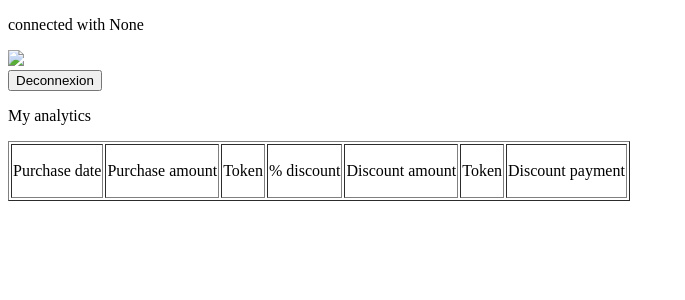
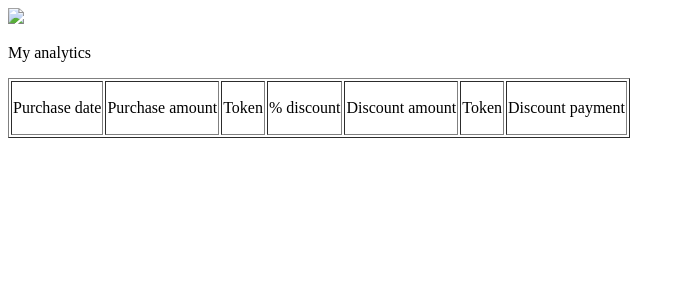
Before and after one commit to TalaoDAO/analytics, a Flask app: page /analytics/0 in a window 1280 px wide. Shown: the top 300 px of the page, without its empty margins (0-685 px from the left). Run offline with Flask 2, Linux system fonts and the light colour scheme; data comes from the database, SQL or seed files in the repository; parts of the project's set-up code (start-up, migrations or seed data) failed here and were passed over.

Commit message:
update home screen

```diff
--- a/templates/home.html
+++ b/templates/home.html
@@ -6,14 +6,14 @@
    </head>
    <body>
 
-      <p id="connected">connected with {{addressTezos}}</p>
+    <!--  <p id="connected">connected with {{addressTezos}}</p> -->
       <div id="logo">
       <img  src="../analytics/static/logo">
    </div>
       <input  class="button" id="vouchers" type="button" onclick="location.href='/analytics/usersvouchers';" value="Vouchers" {{usersWVouchers}}=""/>
 
 
-      <input  class="button" id="logout" type="button" onclick="location.href='/analytics/logout';" value="Deconnexion" />
+   <!--   <input  class="button" id="logout" type="button" onclick="location.href='/analytics/logout';" value="Deconnexion" /> -->
       <p id="myAnalytics">My analytics</p>
       <div class="table">
       <table class="analyticsTable" border=1>
--- a/txTracker/cashBackSenderMain.py
+++ b/txTracker/cashBackSenderMain.py
@@ -47,6 +47,7 @@ def sendUNO(amount,address):
     print("sent "+str(amount)+" UNO to "+address)
     sys.stdout.flush()
     balance=operationsVisualizerMain.getBalanceUNO(publicKey)
+    print("balance = ", balance)
     sys.stdout.flush()
     if(balance<50):
         mailSender.sendAlert("LLess than 50 UNO on payements address","Only "+str(balance)+" left.")
--- a/txTracker/mailSender.py
+++ b/txTracker/mailSender.py
@@ -5,7 +5,7 @@ headers = {
  	'content-type': "application/json"
  	}
 def sendAlert(objet,alert):
-    payload = "{\"from\":{\"email\":\"achillerondo@pepisandbox.com\",\"name\":\"Talao Analytics Alerts\"},\"subject\":\""+objet+"\",\"content\":[{\"type\":\"html\",\"value\":\""+alert+"\"}],\"personalizations\":[{\"to\":[{\"email\":\"achillerondo@gmail.com\",\"name\":\"Lionel Messi\"}]}]}"
+    payload = "{\"from\":{\"email\":\"thierry@altme.io\",\"name\":\"Talao Analytics Alerts\"},\"subject\":\""+objet+"\",\"content\":[{\"type\":\"html\",\"value\":\""+alert+"\"}],\"personalizations\":[{\"to\":[{\"email\":\"achillerondo@gmail.com\",\"name\":\"Lionel Messi\"}]}]}"
     response = requests.request("POST", url, data=payload, headers=headers)
     print(response.text)
 #sendAlert("testDash","EWWWW")
--- a/txTracker/txTrackerMain.py
+++ b/txTracker/txTrackerMain.py
@@ -11,6 +11,8 @@ import sys
 #sys.stdout.flush()
 
 #This service use a websocket system based on https://api.tzkt.io/#section/Python-simple-client
+
+# follow Tezotopia Minter
 
 connection = HubConnectionBuilder()\
     .with_url('https://api.tzkt.io/v1/events')\
```
